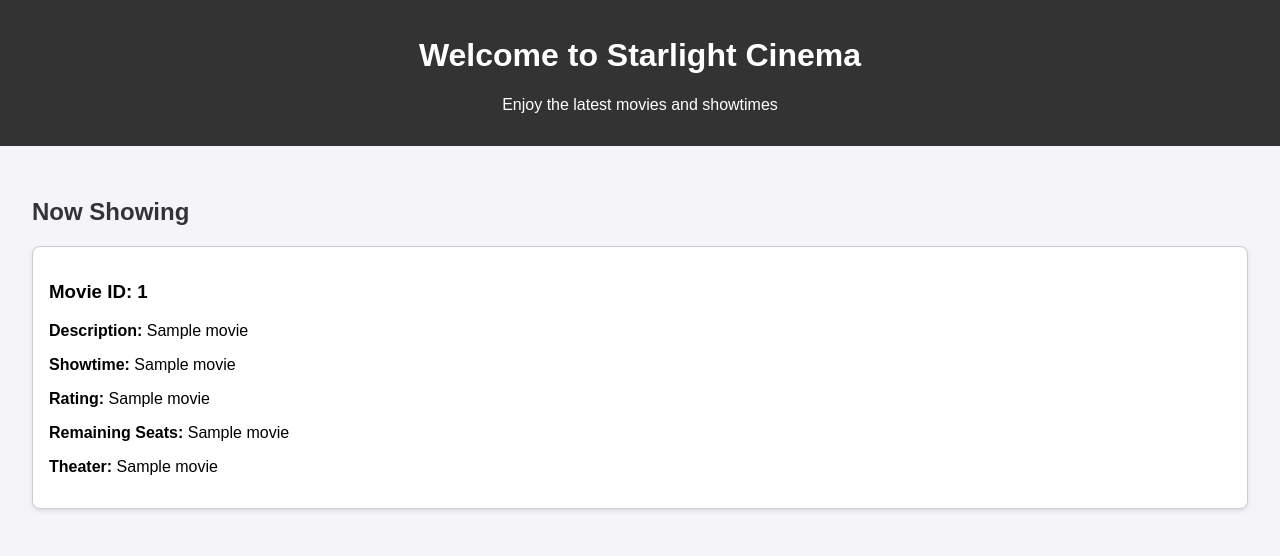
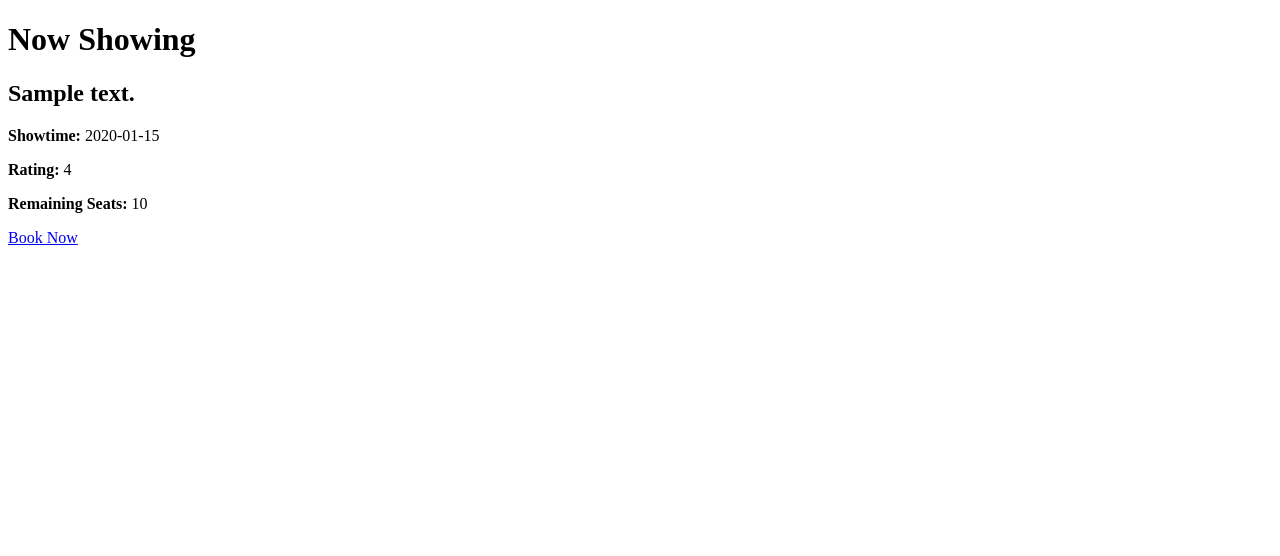
Before and after one commit to TaintedNao/movie-ticket, a Flask app: template templates/index.html in a window 1280 px wide. Shown: the top 556 px of the page. Run offline with Flask 3, Linux system fonts and the light colour scheme; the template is opened without the code that fills it: most values are stand-ins (such as "Sample title", 1, 10 or a date in 2020).

Commit message:
update website with account and tickets

```diff
--- a/app.py
+++ b/app.py
@@ -1,43 +1,136 @@
 import sqlite3
-from flask import Flask, render_template, g
+from flask import Flask, render_template, request, redirect, url_for, flash, session, g
+from werkzeug.security import generate_password_hash, check_password_hash
 
 app = Flask(__name__)
-app.secret_key = "123"
+app.secret_key = "your_secret_key"
 
 DATABASE = 'database.db'
-
-# Route for the homepage
-@app.route("/")
-def index():
-    # Fetch movie data
-    movies = fetch_movies()
-    return render_template("index.html", movies=movies)
-
-# Function to fetch movie data from the database
-def fetch_movies():
-    db = get_db()
-    cursor = db.cursor()
-    cursor.execute("""
-        SELECT movie_ID, description, showtime, rating, remaining_seats, theatre
-        FROM movie
-        ORDER BY showtime ASC
-    """)
-    movies = cursor.fetchall()
-    return movies
 
 # Function to connect to the database
 def get_db():
     db = getattr(g, '_database', None)
     if db is None:
         db = g._database = sqlite3.connect(DATABASE)
+        db.row_factory = sqlite3.Row
     return db
 
-# Function to close the database connection after request
+# Function to close the database connection
 @app.teardown_appcontext
 def close_connection(exception):
     db = getattr(g, '_database', None)
     if db is not None:
         db.close()
 
+# User Registration
+@app.route('/register', methods=['GET', 'POST'])
+def register():
+    if request.method == 'POST':
+        email = request.form['email']
+        first_name = request.form['first_name']
+        last_name = request.form['last_name']
+        password = request.form['password']
+        is_admin = 0
+
+        db = get_db()
+        cursor = db.cursor()
+        cursor.execute("SELECT * FROM user WHERE email = ?", (email,))
+        if cursor.fetchone():
+            flash('Email is already registered.', 'error')
+            return redirect(url_for('register'))
+
+        password_hash = generate_password_hash(password)
+        cursor.execute("""
+            INSERT INTO user (email, first_name, last_name, password_salt, password_hash, is_admin)
+            VALUES (?, ?, ?, ?, ?, ?)
+        """, (email, first_name, last_name, '', password_hash, is_admin))
+        db.commit()
+
+        flash('Registration successful. Please log in.', 'success')
+        return redirect(url_for('login'))
+    return render_template('register.html')
+
+# User Login
+@app.route('/login', methods=['GET', 'POST'])
+def login():
+    if request.method == 'POST':
+        email = request.form['email']
+        password = request.form['password']
+
+        db = get_db()
+        cursor = db.cursor()
+        cursor.execute("SELECT * FROM user WHERE email = ?", (email,))
+        user = cursor.fetchone()
+
+        if user and check_password_hash(user['password_hash'], password):
+            session['user_id'] = user['email']
+            session['is_admin'] = bool(user['is_admin'])
+            flash('Login successful!', 'success')
+            return redirect(url_for('index'))
+        else:
+            flash('Invalid email or password.', 'error')
+
+    return render_template('login.html')
+
+# User Logout
+@app.route('/logout')
+def logout():
+    session.pop('user_id', None)
+    session.pop('is_admin', None)
+    flash('You have been logged out.', 'success')
+    return redirect(url_for('index'))
+
+# Homepage with Movie Listings
+@app.route("/")
+def index():
+    db = get_db()
+    cursor = db.cursor()
+    cursor.execute("SELECT * FROM movie ORDER BY showtime ASC")
+    movies = cursor.fetchall()
+    return render_template("index.html", movies=movies)
+
+# Book Tickets
+@app.route('/book/<int:movie_id>', methods=['GET', 'POST'])
+def book(movie_id):
+    if 'user_id' not in session:
+        flash('You must be logged in to book tickets.', 'error')
+        return redirect(url_for('login'))
+
+    db = get_db()
+    cursor = db.cursor()
+
+    if request.method == 'POST':
+        seat = request.form['seat']
+        price = request.form['price']
+
+        # Check if the seat is already booked
+        cursor.execute("SELECT * FROM ticket WHERE movie_ID = ? AND seat = ?", (movie_id, seat))
+        if cursor.fetchone():
+            flash('Seat already booked. Please choose a different seat.', 'error')
+            return redirect(url_for('book', movie_id=movie_id))
+
+        # Add ticket to the database
+        cursor.execute("""
+            INSERT INTO ticket (movie_ID, price, seat, payment_ID)
+            VALUES (?, ?, ?, NULL)
+        """, (movie_id, price, seat))
+
+        # Update remaining seats in the movie table
+        cursor.execute("""
+            UPDATE movie
+            SET remaining_seats = remaining_seats - 1
+            WHERE movie_ID = ?
+        """, (movie_id,))
+        db.commit()
+
+        flash('Ticket booked successfully!', 'success')
+        return redirect(url_for('index'))
+
+    # Fetch movie details
+    cursor.execute("SELECT * FROM movie WHERE movie_ID = ?", (movie_id,))
+    movie = cursor.fetchone()
+
+    return render_template("book.html", movie=movie)
+
 if __name__ == '__main__':
     app.run(debug=True)
--- a/templates/index.html
+++ b/templates/index.html
@@ -1,60 +1,18 @@
 <!DOCTYPE html>
 <html lang="en">
 <head>
-    <meta charset="UTF-8">
-    <meta name="viewport" content="width=device-width, initial-scale=1.0">
-    <title>Movie Theater</title>
-    <style>
-        body {
-            font-family: Arial, sans-serif;
-            margin: 0;
-            padding: 0;
-            background-color: #f4f4f9;
-        }
-        header {
-            background-color: #333;
-            color: #fff;
-            text-align: center;
-            padding: 1rem 0;
-        }
-        main {
-            padding: 2rem;
-        }
-        .movie {
-            border: 1px solid #ccc;
-            border-radius: 8px;
-            margin: 1rem 0;
-            padding: 1rem;
-            background-color: #fff;
-            box-shadow: 0 2px 4px rgba(0, 0, 0, 0.1);
-        }
-        h2 {
-            color: #333;
-        }
-        .movie-details {
-            margin-top: 0.5rem;
-            font-size: 0.9rem;
-            color: #555;
-        }
-    </style>
+    <title>Movie Listings</title>
 </head>
 <body>
-    <header>
-        <h1>Welcome to Starlight Cinema</h1>
-        <p>Enjoy the latest movies and showtimes</p>
-    </header>
-    <main>
-        <h2>Now Showing</h2>
-        {% for movie in movies %}
-        <div class="movie">
-            <h3>Movie ID: {{ movie[0] }}</h3>
-            <p><strong>Description:</strong> {{ movie[1] }}</p>
-            <p><strong>Showtime:</strong> {{ movie[2] }}</p>
-            <p><strong>Rating:</strong> {{ movie[3] }}</p>
-            <p><strong>Remaining Seats:</strong> {{ movie[4] }}</p>
-            <p><strong>Theater:</strong> {{ movie[5] }}</p>
-        </div>
-        {% endfor %}
-    </main>
+    <h1>Now Showing</h1>
+    {% for movie in movies %}
+    <div>
+        <h2>{{ movie['description'] }}</h2>
+        <p><strong>Showtime:</strong> {{ movie['showtime'] }}</p>
+        <p><strong>Rating:</strong> {{ movie['rating'] }}</p>
+        <p><strong>Remaining Seats:</strong> {{ movie['remaining_seats'] }}</p>
+        <a href="{{ url_for('book', movie_id=movie['movie_ID']) }}">Book Now</a>
+    </div>
+    {% endfor %}
 </body>
 </html>
```
Also changed, not shown: templates/book.html (added, +16 -0 lines), templates/login.html (added, +14 -0 lines), templates/register.html (added, +16 -0 lines).
